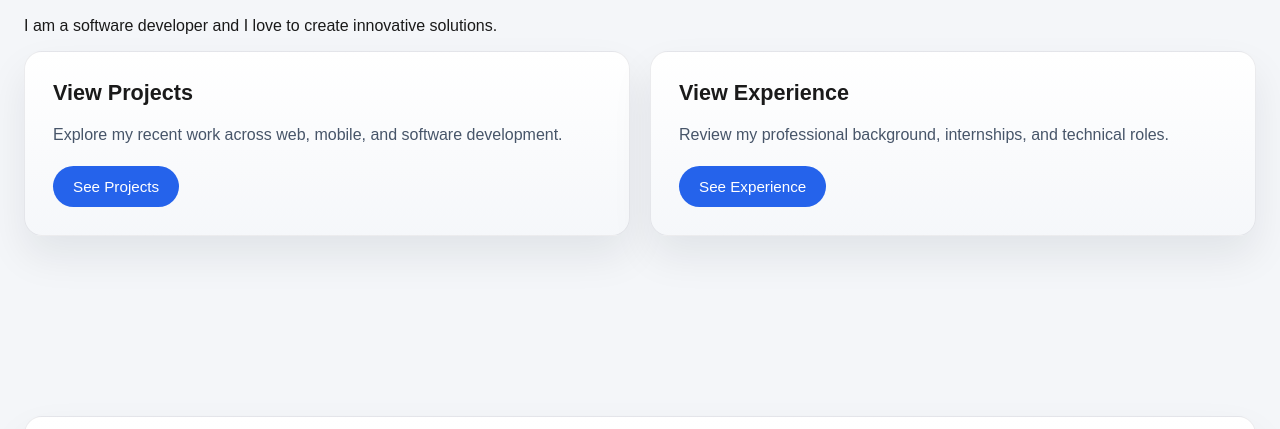
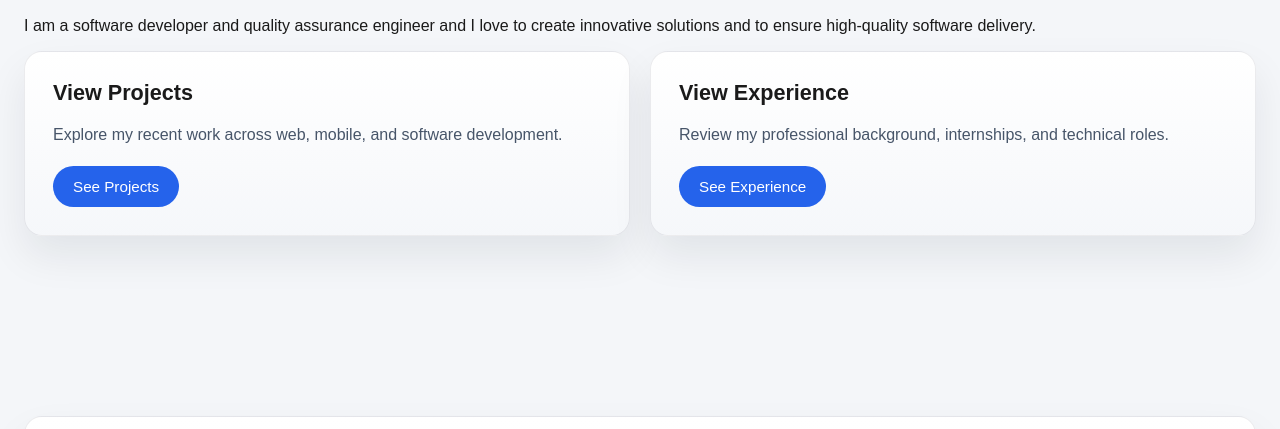
Before and after one commit to R-sathaiyan/Portfolio, a plain HTML site: page index.html in a window 1280 px wide. Shown: the part 327-756 px from the top of the page. Drawn offline with Linux system fonts and the light colour scheme; no server answers.

Commit message:
Update index.html

```diff
--- a/index.html
+++ b/index.html
@@ -627,7 +627,7 @@
         </div>
         <hr class="section-divider" />
         <h2>Sathaiyan R</h2>
-        <p> I am a software developer and I love to create innovative solutions.</p>
+        <p> I am a software developer and quality assurance engineer  and I love to create innovative solutions and to ensure high-quality software delivery.</p>
 
         <div class="section-grid">
             <article class="shade-card" id="projects">
```
